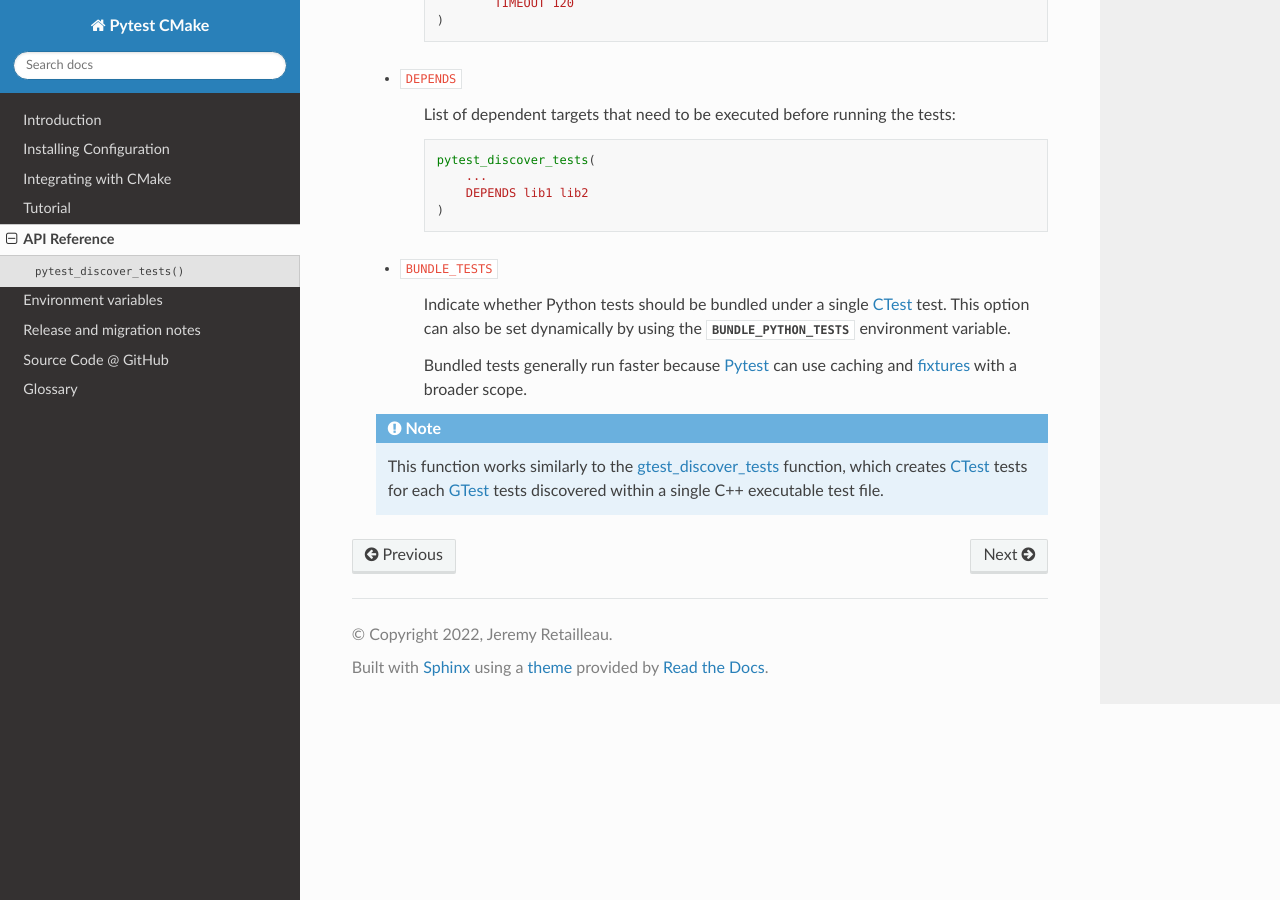
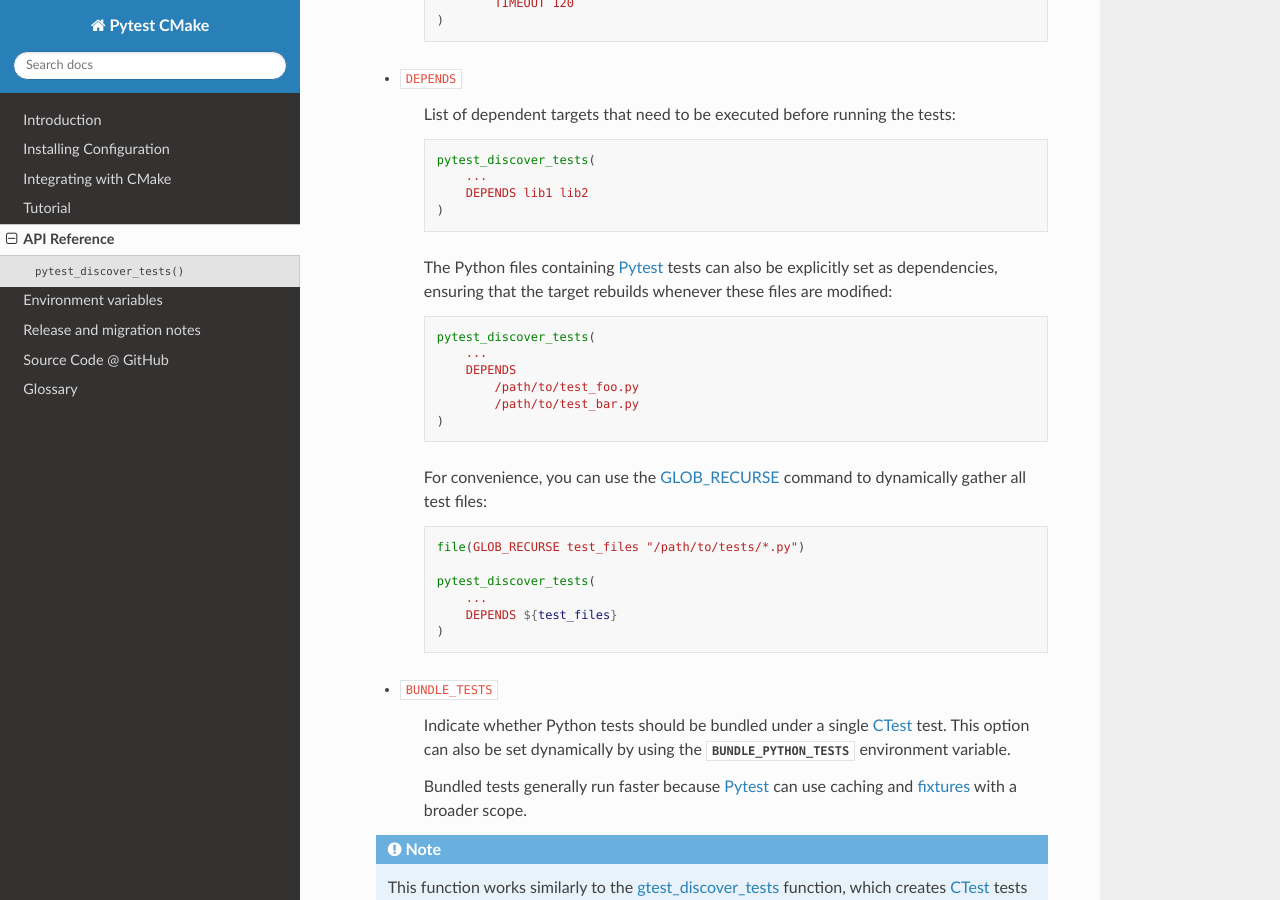
Before and after one commit to python-cmake/pytest-cmake, a Sphinx documentation site: the page built from doc/api_reference.rst, in a window 1280 px wide and 900 px high, scrolled down 2760 px. Built offline with Sphinx 7.4.7 and the Read the Docs theme 3.1.0, drawn with Linux system fonts in a browser that asks for light colours.

Commit message:
Update API reference with DEPENDS usage for pytest targets

```diff
--- a/doc/api_reference.rst
+++ b/doc/api_reference.rst
@@ -153,6 +153,28 @@ API Reference
                 DEPENDS lib1 lib2
             )
 
+        The  Python files containing :term:`Pytest` tests can also be explicitly
+        set as dependencies, ensuring that the target rebuilds whenever these files
+        are modified::
+
+            pytest_discover_tests(
+                ...
+                DEPENDS
+                    /path/to/test_foo.py
+                    /path/to/test_bar.py
+            )
+
+        For convenience, you can use the `GLOB_RECURSE
+        <https://cmake.org/cmake/help/latest/command/file.html#glob-recurse>`_
+        command to dynamically gather all test files::
+
+            file(GLOB_RECURSE test_files "/path/to/tests/*.py")
+
+            pytest_discover_tests(
+                ...
+                DEPENDS ${test_files}
+            )
+
     * ``BUNDLE_TESTS``
 
         Indicate whether Python tests should be bundled under a single
```
Also changed, not shown: doc/release/release_notes.rst (+8 -0 lines).
